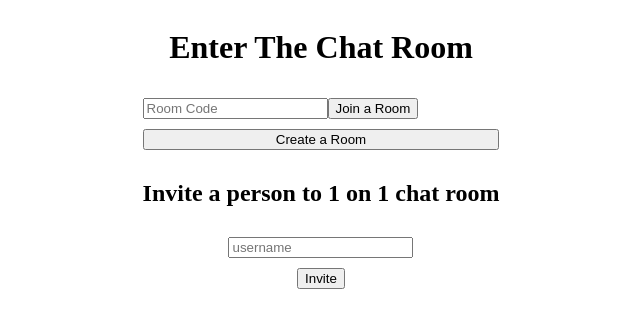
After one commit to YoanVasilev/Chatsite, a Flask app: a page that uses templates/main.html in a window 1280 px wide. The commit adds this page. Shown: the top 328 px of the page, without its empty margins (319-959 px from the left). Run offline with Flask 3, Linux system fonts and the light colour scheme; a user stored in the database is signed in; some libraries are stand-ins or nearby versions.

Commit message:
currently working on socketio.on("invite")

```diff
--- a/app.py
+++ b/app.py
@@ -1,10 +1,11 @@
 from flask import Flask, render_template, request, session, redirect, url_for
-from flask_login import LoginManager, UserMixin, login_user, logout_user, login_required
+from flask_login import LoginManager, UserMixin, login_user, logout_user, login_required, current_user
 from flask_socketio import SocketIO, send, emit, join_room, leave_room
 import random
 from string import ascii_uppercase
 from werkzeug.security import check_password_hash, generate_password_hash
 import sqlite3
+from datetime import datetime
 
 app = Flask(__name__)
 app.config['SECRET_KEY'] = "gosho"
@@ -17,6 +18,7 @@ login_manager.init_app(app)
 class User(UserMixin):
     def __init__(self, id):
         self.id = id
+
 
 @login_manager.user_loader
 def load_user(user_id):
@@ -62,6 +64,32 @@ def index():
 
     return render_template("index.html")
 
+@app.route("/<username>", methods=["POST", "GET"])
+@login_required
+def foo(username):
+    if request.method == "POST":
+            code = request.form.get("code")
+            join = request.form.get("join", False)
+            create = request.form.get("create", False)
+
+            if join != False and not code:
+                return render_template("index.html", error="Please enter a room code.", code=code)
+
+            room = code
+            if create != False:
+                room = generate_code(4)
+                rooms[room] = {"members" : 0, "messages": []}
+            elif code not in rooms:
+                return render_template("index.html", error="Room does not exist", code=code)
+
+            session["room"] = room
+            session ["name"] = username
+            return redirect(url_for("room"))
+
+    return render_template("main.html")
+
+
+
 @app.route("/login", methods=["GET", "POST"])
 def login():
     """Log user in"""
@@ -98,7 +126,7 @@ def login():
         login_user(user)
 
         # Redirect user to home page
-        return redirect("/")
+        return redirect("/{}".format(session["username"]))
 
     # User reached route via GET (as by clicking a link or via redirect)
     else:
@@ -153,6 +181,26 @@ def register():
 
     return render_template("register.html")
 
+@app.route("/private", methods=["POST", "GET"])
+def private():
+    if request.method == "POST":
+        username = current_user.username
+        recipient_username = request.form.get("username")
+        message = request.form.get("msg")
+        current_time = datetime.now()
+
+        conn = sqlite3.connect('database.db')
+
+        conn.execute("INSERT INTO private_chats (username1, username2, messages, date) VALUES(?, ?, ?, ?)", (username, recipient_username, message, current_time))
+
+        ## conn.commit()
+        conn.close()
+        room = generate_code(5)
+        rooms[room] = {"members" : 0, "messages": []}
+        session["room"] = room
+        session ["name"] = username ## nameri kak da slojish idto na usera v private.html i da mi pratish invite koito da go redirectva v chat staqta
+        return redirect(url_for("room"))
+
 
 
 @app.route("/room")
@@ -161,6 +209,11 @@ def room():
     if room is None or session.get("name") is None or room not in rooms:
         return redirect(url_for("index"))
     return render_template("room.html", code=room, messages=rooms[room]["messages"])
+
+@socketio.on("invite")
+def invite_onsend(data):
+    recipient_username = data["username"]  # working on it
+
 
 @socketio.on("message")
 def message(data):
--- a/templates/index.html
+++ b/templates/index.html
@@ -23,4 +23,5 @@
         want private messages?
         then register
     </h3>
+
 {% endblock %}
--- /dev/null
+++ b/templates/main.html
@@ -0,0 +1,62 @@
+{% extends 'base.html' %}
+{% block content %}
+    <form method="post" class="buttons">
+        <h1>Enter The Chat Room</h1>
+        <div class="join">
+            <input type="text" placeholder="Room Code" name="code" value="{{code}}"/>
+            <button type="submit" name="join" >Join a Room</button>
+        </div>
+        <button type="submit" name="create" class="create-btn">Create a Room</button>
+        <h2>Invite a person to 1 on 1 chat room</h2>
+        <input type="text" placeholder="username" name="username" id="username"/>
+        <button type="button" name="invite" id="invite-btn" onclick="sendInvite()"> Invite </button>
+        {% if error %}
+        <ul>
+            <li>
+                {{error}}
+            </li>
+        </ul>
+        {% endif %}
+    </form>
+    <script type="text/javascript">
+      var socketio = io();
+
+     //   const messages = document.getElementById("messages");
+
+     /*
+        socketio.on("invite", (data) => {
+            createMessage(data.name, data.message);
+        });
+    */
+        const sendInvite = () => {
+            const username = document.getElementById("username");
+            if (username.value == "") return;
+            socketio.emit("invite", {data: username.value});
+            username.value = "";
+        };
+    </script>
+
+{% endblock %}
+
+<!--
+         const createMessage = (name, msg) => {
+            const content = `
+            <div class="text">
+                <span>
+                    <strong>${name}</strong>: ${msg}
+                </span>
+                <span class="muted">
+                    ${new Date().toLocaleString()}  Show local time, need to find better way cuz it shows the time when messages are recieved by the server not sent
+                </span>
+            </div>
+        `;
+
+        messages.innerHTML += content;
+
+    };
+
+  socketio.on("invite", (data) => {
+     createMessage(data.name, data.message);
+    });
+
+-->
```
Also changed, not shown: templates/private.html (added, +45 -0 lines), database.db, templates/room.html (line endings or trailing spaces).
